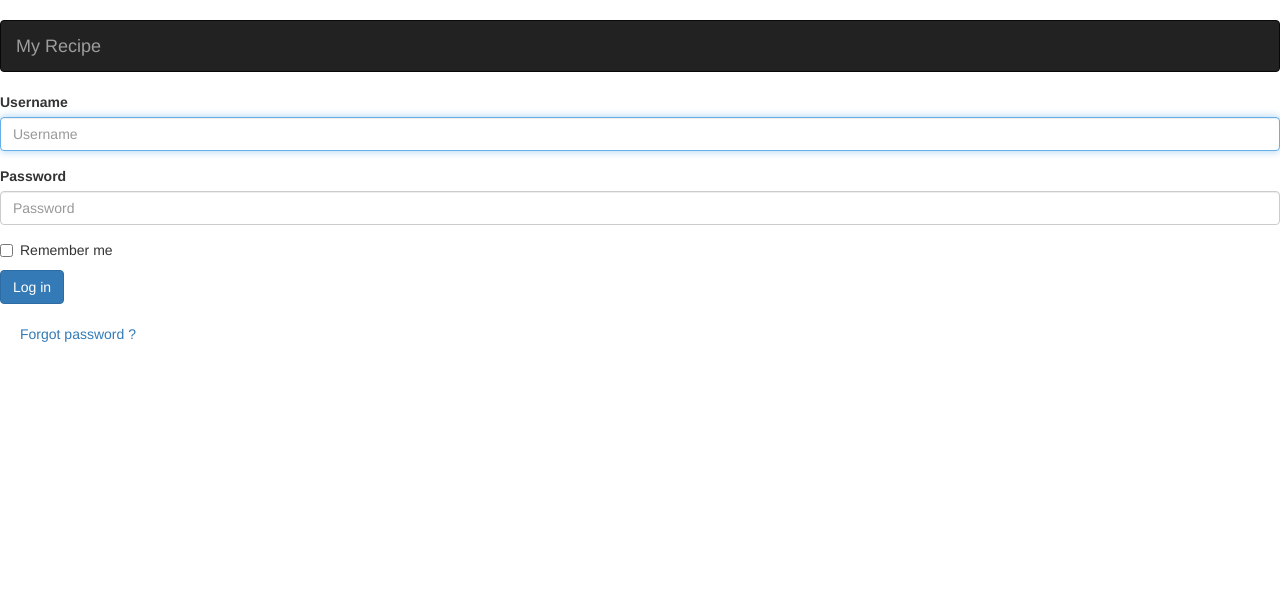
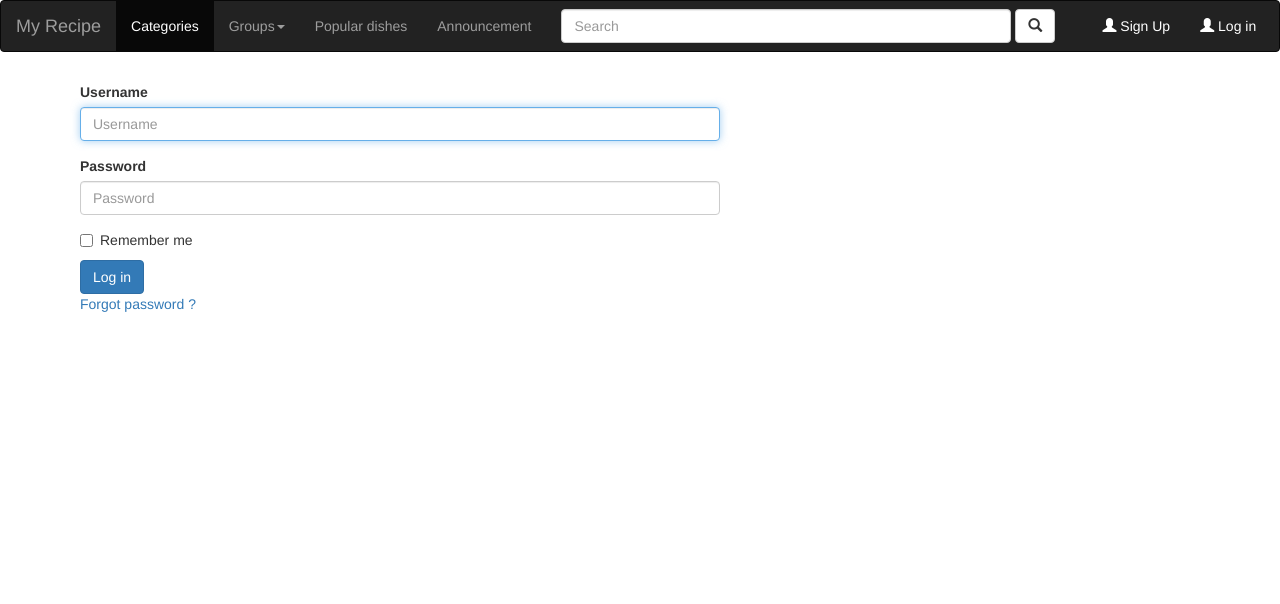
Before and after one commit to dizhuZheng/Shopping, a Django app: page /users/login/ in a window 1280 px wide. Shown: the top 604 px of the page. Run offline with Django 3.2, Linux system fonts and the light colour scheme; some libraries are stand-ins or nearby versions.

Commit message:
made templates work and nav right items work

```diff
--- a/recipes/templates/recipes/base.html
+++ b/recipes/templates/recipes/base.html
@@ -1,24 +1,11 @@
 <!DOCTYPE html>
-<html>
+<html lang="en">
   <head>
-    <title>{% block title %}{% endblock title%} My recipe</title>
     <link rel="luck.ico" href="recipes/static/images/luck.ico" type="image/x-icon" />
     <link rel="stylesheet" href="https://use.fontawesome.com/releases/v5.7.0/css/all.css"
     integrity="sha384-lZN37f5QGtY3VHgisS14W3ExzMWZxybE1SJSEsQp9S+oqd12jhcu+A56Ebc1zFSJ"
     crossorigin="anonymous">
     <style>
-        h1 {
-          text-align: center;
-        }
-        .footer {
-          position: fixed;
-          left: 0;
-          bottom: 0;
-          width: 100%;
-          background-color: black;
-          color: white;
-          text-align: center;
-        }
         img {
           display: block;
           margin-left: auto;
@@ -31,12 +18,10 @@
         .flex-container .flex-item{
           margin-bottom: 10px;
         }
-
         .flex-container .flex-item img{
           width: 330px;
           height:300px;
         }
-
         .flex-container .flex-item p{
           width:auto;
           height:30px;
@@ -48,17 +33,12 @@
         #last{
           margin-bottom: 40px;
         }
+        form{
+          width:50%;
+          height: 50%;
+          margin-left: 80px;
+          margin-top: 30px;
+        }
     </style>
   </head>
-  <body>
-    <h1>{{logo}}</h1>
-    {% include 'recipes/nav.html' %}
-    {% block content %}
-    {% endblock content%}
-    {% block footer %}
-    <div class="footer">
-      <p>Footer</p>
-    </div>
-    {% endblock footer %}
-  </body>
 </html>
--- a/recipes/templates/recipes/categories.html
+++ b/recipes/templates/recipes/categories.html
@@ -1,7 +1,8 @@
-{% extends 'recipes/base.html' %}
+{% extends 'recipes/nav.html' %}
+{% include 'recipes/base.html' %}
+{% load static %}
 {% block content %}
 <h1>Categories</h1>
-{% load static %}
 <div class="flex-container">
     <div class="flex-item">
         <img src="{% static 'images/ivan-timov-2L8VzgYikXE-unsplash.jpg'%} alt='breakfast'">
--- a/recipes/templates/recipes/dish.html
+++ b/recipes/templates/recipes/dish.html
@@ -1,5 +1,4 @@
-{% extends 'recipes/base.html' %}
-
+{% extends 'recipes/nav.html' %}
 {% block content %}
   <h2><span>{{ dish }}</span></h2>
   <div class="a">
--- a/recipes/templates/recipes/dishes.html
+++ b/recipes/templates/recipes/dishes.html
@@ -1,4 +1,4 @@
-{% extends 'recipes/base.html' %}
+{% extends 'recipes/nav.html' %}
 {% block content %}
 <h1>Categories</h1>
 {% load static %}
--- a/recipes/templates/recipes/index.html
+++ b/recipes/templates/recipes/index.html
@@ -1,6 +1,9 @@
-{% extends 'recipes/base.html'%}
+{% extends 'recipes/nav.html' %}
 {% load bootstrap4 %}
 {% load staticfiles %}
+{% block title %}
+  <h1 style="text-align: center">Welcome to My Recipe</h1>
+{% endblock %}
 {% block content %}
 <div id="slidershow" class="carousel slide" data-ride="carousel" data-interval = 3000 data-pause = "hover" data-wrap="true"
   style="margin-top: -2rem; width: 70%;height: 80%; margin-left:auto; margin-right:auto;" style="display: block">
--- a/recipes/templates/recipes/nav.html
+++ b/recipes/templates/recipes/nav.html
@@ -1,7 +1,8 @@
+{% include 'recipes/base.html' %}
 <!DOCTYPE html>
 <html lang="en">
   <head>
-  <title>nav</title>
+    {% block title %}{% endblock %}
     <meta charset="utf-8">
     <meta name="viewport" content="width=device-width, initial-scale=1">
     <link rel="stylesheet" href="https://cdnjs.cloudflare.com/ajax/libs/font-awesome/4.7.0/css/font-awesome.min.css">
@@ -9,13 +10,22 @@
     <script src="https://ajax.googleapis.com/ajax/libs/jquery/3.4.1/jquery.min.js"></script>
     <script src="https://maxcdn.bootstrapcdn.com/bootstrap/3.4.0/js/bootstrap.min.js"></script>
   </head>
+  <style>
+  .footer {
+    position: fixed;
+    left: 0;
+    bottom: 0;
+    width: 100%;
+    background-color: black;
+    color: white;
+    text-align: center;
+  }
+  </style>
   <body>
     <nav class="navbar navbar-inverse">
       <div class="container-fluid">
-    <div class="navbar-header">
+        <ul class="nav navbar-nav">
           <a class="navbar-brand" href="{% url 'recipes:index' %}">My Recipe</a>
-    </div>
-    <ul class="nav navbar-nav">
           <li class="active"><a href="{% url 'recipes:dishes' %}">Categories</a></li>
           <li class="dropdown"><a class="dropdown-toggle" data-toggle="dropdown" href="#">Groups<span class="caret"></span></a>
             <ul class="dropdown-menu">
@@ -37,15 +47,23 @@
         </form>
         <ul class="nav navbar-nav navbar-right">
           {% if user.is_authenticated %}
-        <span style="color:aquamarine;">Hello, {{ user.username }}.</span>
-        <a type="button" class="btn btn-danger" href="{% url 'users:logout' %}">Log out</a>
+          <li><p style="font-size: 20px; color:aquamarine;padding-top: 10px;padding-right:90px;">Hello, {{ user.username }}.</p></li>
+          {% load static %}
+          <li><a href="{% url 'users:personal' %}" style="color: rgb(226, 141, 43); text-decoration: underline">Go to my space</a></li>
+          <li><a href="{% url 'users:logout' %}" style="color:rgb(241, 126, 222);text-decoration: underline">Log out</a></li>
           {% else %}
           <li><a href="{% url 'users:register' %}" style="color:white;"><span class="glyphicon glyphicon-user" style="color:white;"></span> Sign Up</a></li>
           &nbsp;&nbsp;
           <li><a href="{% url 'users:login' %}" style="color:white;"><span class="glyphicon glyphicon-user" style="color:white;"></span> Log in</a></li>
+        </ul>
         {% endif %}
         </ul>
       </div>
     </nav>
+    {% block content %}
+    {% endblock content %}
+    <div class="footer">
+        <p>Footer</p>
+    </div>
   </body>
 </html>
--- a/recipes/templates/recipes/nav_base.html
+++ /dev/null
@@ -1,46 +0,0 @@
-<!DOCTYPE html>
-<html lang="en">
-<head>
-  <title>{% block title %}{% endblock title%} My recipe</title>
-  <meta charset="utf-8">
-  <meta name="viewport" content="width=device-width, initial-scale=1">
-  <link rel="stylesheet" href="https://cdnjs.cloudflare.com/ajax/libs/font-awesome/4.7.0/css/font-awesome.min.css">
-  <link rel="stylesheet" href="https://maxcdn.bootstrapcdn.com/bootstrap/3.4.0/css/bootstrap.min.css">
-  <script src="https://ajax.googleapis.com/ajax/libs/jquery/3.4.1/jquery.min.js"></script>
-  <script src="https://maxcdn.bootstrapcdn.com/bootstrap/3.4.0/js/bootstrap.min.js"></script>
-  <style>
-  .a{
-    position: fixed;
-    left:150px;
-    top: 30%;
-    width: 50%;
-    text-align: center;
-  }
-  .footer {
-          position: absolute;
-          left: 0;
-          bottom: 0;
-          width: 100%;
-          background-color: black;
-          color: white;
-          text-align: center;
-        }
-</style>
-</head>
-<body>
-<h1>{{logo}}</h1>
-<nav class="navbar navbar-inverse">
-  <div class="container-fluid">
-    <div class="navbar-header">
-      <a class="navbar-brand" href="{% url 'recipes:index' %}">My Recipe</a>
-    </div>
-  </div>
-</nav>
-{% block content %}
-{% endblock content%}
-{% block footer %}
-<div class="footer">
-    <p>Footer</p>
-</div>
-{% endblock footer %}
-</body>
--- a/users/templates/users/login.html
+++ b/users/templates/users/login.html
@@ -1,4 +1,4 @@
-{% extends "recipes/nav_base.html" %}
+{% extends "recipes/nav.html" %}
 {% load bootstrap4 %}
 {% block content %}
 <div>
@@ -14,8 +14,8 @@
     {% buttons %}
       <button name="submit" class="btn btn-primary">Log in</button>
     {% endbuttons %}
-    <input type="hidden" name="next" value="{% url 'recipes:index' %}"  />
+    <input type="hidden" name="next" value="{% url 'users:personal' %}"  />
   </form>
-  <div style="padding:20px;"><a href="{% url 'users:password_reset_form' %}">Forgot password ?</a></div>
+  <div style="margin-left:80px; padding-top:0;"><a href="{% url 'users:password_reset_form' %}">Forgot password ?</a></div>
 </div>
 {% endblock content %}
--- a/users/templates/users/register.html
+++ b/users/templates/users/register.html
@@ -1,4 +1,5 @@
-{% extends "recipes/nav_base.html" %}
+{% extends "recipes/nav.html" %}
+{% include "recipes/base.html" %}
 {% load bootstrap4 %}
 {% block content %}
 <div>
@@ -8,7 +9,7 @@
     {% buttons %}
     <button name="submit" class="btn btn-primary">Register</button>
     {% endbuttons %}
-    <input type="hidden" name="submit" value="{% url 'recipes:index' %}" />
+    <input type="hidden" name="submit" value="{% url 'users:login' %}" />
   </form>
 </div>
 {% endblock content %}
--- a/users/urls.py
+++ b/users/urls.py
@@ -14,6 +14,8 @@ urlpatterns = [
     #logout page
     url(r'^logout/$', views.logout_view, name='logout'),
 
+    url(r'^personal/$', views.personal, name='personal'),
+
     #reset password
     url(r'^password_reset/$', PasswordResetView.as_view(template_name='users/password_reset_form.html'), name='password_reset_form'),
 
--- a/users/views.py
+++ b/users/views.py
@@ -12,6 +12,11 @@ def logout_view(request):
     """log the user out."""
     logout(request)
     return HttpResponseRedirect(reverse('recipes:index'))
+
+@login_required
+def personal(request):
+    # context = {'username': username}
+    return render(request, 'users/personal_space.html')
 
 def register(request):
     """register new user"""
```
Also changed, not shown: users/templates/users/personal_space.html (added, +8 -0 lines). Lines whose indentation alone changed are shown as unchanged.
